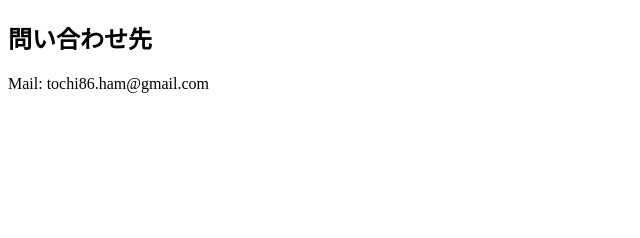
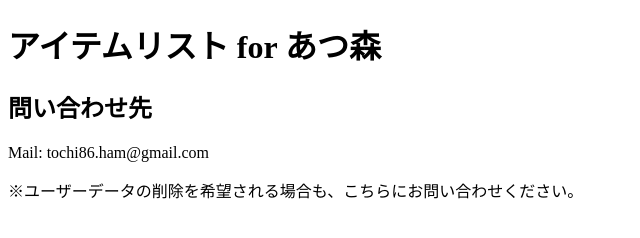
Before and after one commit to tochi86/acnhlist-contact, a plain HTML site: page index.html in a window 1280 px wide. Shown: the whole page, without its empty margins (0-640 px from the left). Drawn offline with Linux system fonts and the light colour scheme.

Commit message:
Update index.html

```diff
--- a/index.html
+++ b/index.html
@@ -5,7 +5,9 @@
   <title>アイテムリスト for あつ森</title>
 </head>
 <body>
+  <h1>アイテムリスト for あつ森</h1>
   <h2>問い合わせ先</h2>
   <p>Mail: tochi86.ham@gmail.com</p>
+  <p>※ユーザーデータの削除を希望される場合も、こちらにお問い合わせください。</p>
 </body>
 </html>
```
